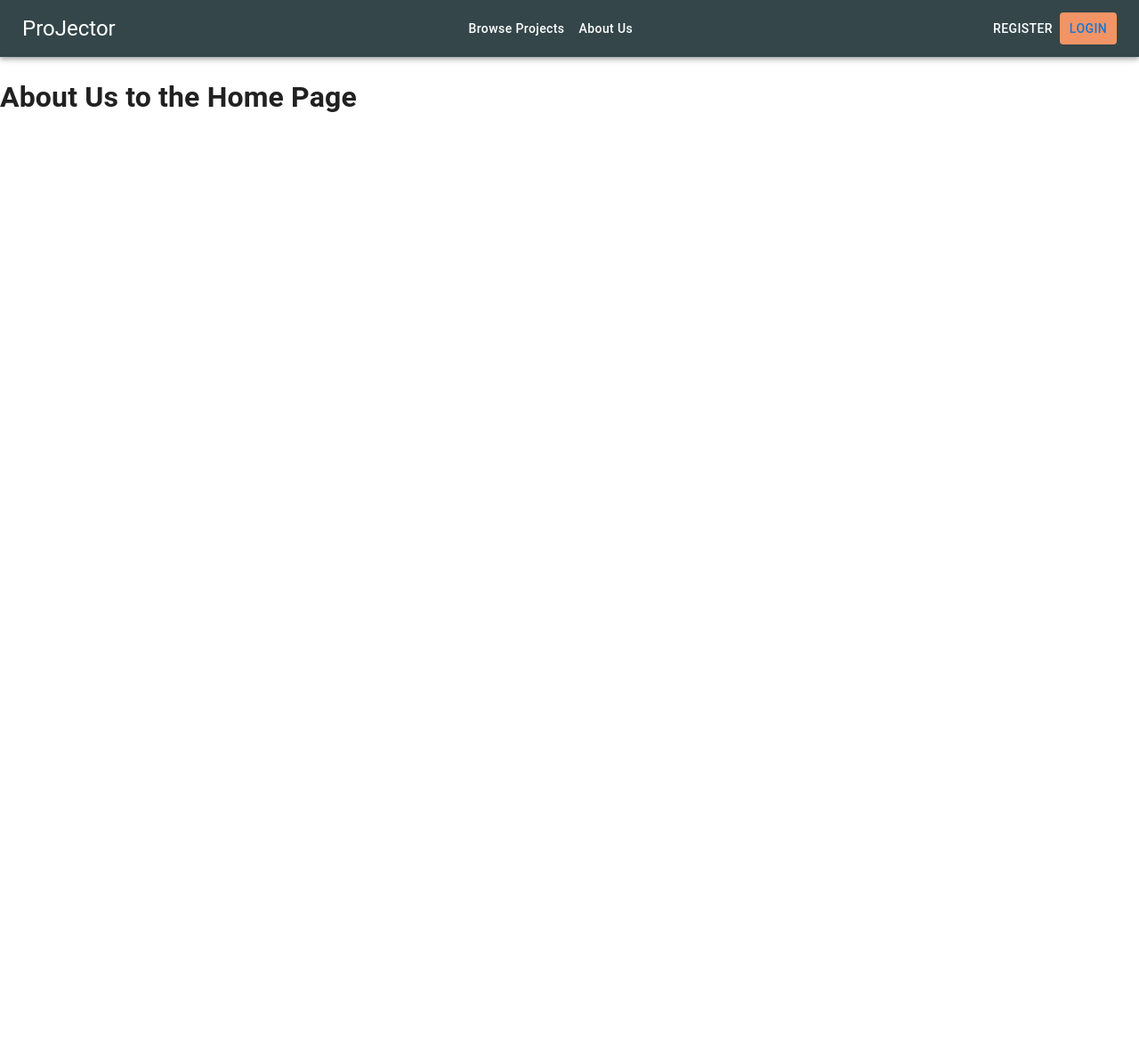
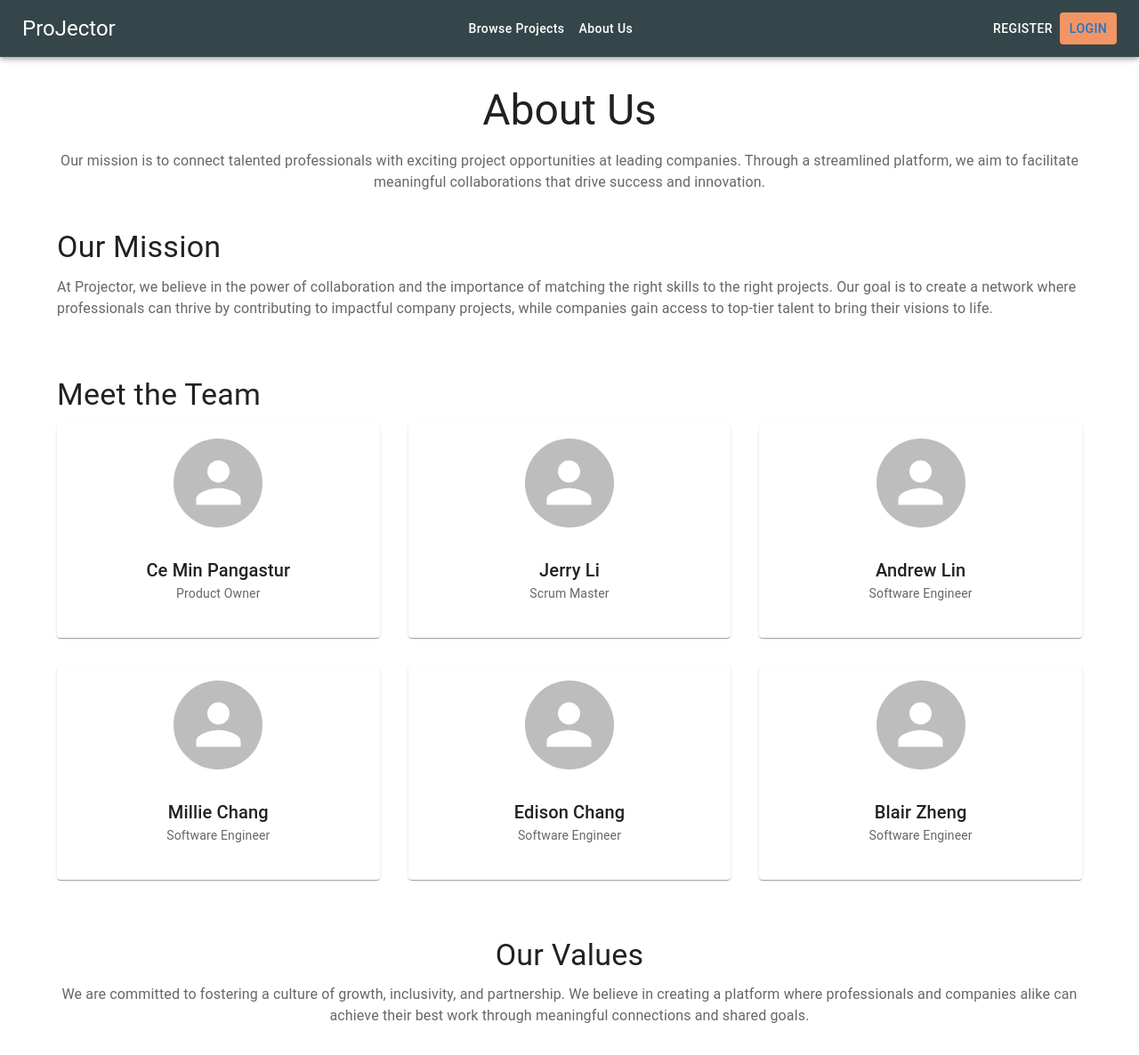
Before and after one commit to Chuanhui-Zheng/Web-Platform-for-Connecting-Professionals-with-Projects, a React (Vite) app in the folder frontend/: page /aboutus in a window 1280 px wide. Shown: the whole page at 89% size. Before the commit the page ends 800 px from the top, so only its background shows below. Built offline with nearby package versions, Linux system fonts and the light colour scheme.

Commit message:
updated about us page

```diff
--- a/frontend/src/pages/AboutUs.jsx
+++ b/frontend/src/pages/AboutUs.jsx
@@ -1,11 +1,76 @@
 import React from 'react';
+import { Container, Typography, Box, Grid, Card, CardContent, CardMedia, Avatar } from '@mui/material';
 
-function AboutUs() {
-    return (
-      <div>
-        <h1>About Us to the Home Page</h1>
-      </div>
-    );
-}
+const teamMembers = [
+  { name: 'Ce Min Pangastur', role: 'Product Owner', image: '' },
+  { name: 'Jerry Li', role: 'Scrum Master', image: '' },
+  { name: 'Andrew Lin', role: 'Software Engineer', image: '' },
+  { name: 'Millie  Chang', role: 'Software Engineer', image: '' },
+  { name: 'Edison Chang', role: 'Software Engineer', image: '' },
+  { name: 'Blair Zheng', role: 'Software Engineer', image: '' },
+];
+
+const AboutUs = () => {
+  return (
+    <Container maxWidth="lg" sx={{ mt: 4, mb: 4 }}>
+      <Box textAlign="center" mb={5}>
+        <Typography variant="h3" component="h1" gutterBottom>
+          About Us
+        </Typography>
+        <Typography variant="body1" color="text.secondary">
+          Our mission is to connect talented professionals with exciting project opportunities at leading companies.
+          Through a streamlined platform, we aim to facilitate meaningful collaborations that drive success and innovation.
+        </Typography>
+      </Box>
+
+      <Box mb={8}>
+        <Typography variant="h4" component="h2" gutterBottom>
+          Our Mission
+        </Typography>
+        <Typography variant="body1" color="text.secondary">
+          At Projector, we believe in the power of collaboration and the importance of matching the right skills to
+          the right projects. Our goal is to create a network where professionals can thrive by contributing to
+          impactful company projects, while companies gain access to top-tier talent to bring their visions to life.
+        </Typography>
+      </Box>
+
+      <Box mb={8}>
+        <Typography variant="h4" component="h2" gutterBottom>
+          Meet the Team
+        </Typography>
+        <Grid container spacing={4}>
+          {teamMembers.map((member, index) => (
+            <Grid item xs={12} sm={6} md={4} key={index}>
+              <Card sx={{ textAlign: 'center', p: 2 }}>
+                <Avatar
+                  src={member.image}
+                  alt={member.name}
+                  sx={{ width: 100, height: 100, margin: '0 auto', mb: 2 }}
+                />
+                <CardContent>
+                  <Typography variant="h6">{member.name}</Typography>
+                  <Typography variant="body2" color="text.secondary">
+                    {member.role}
+                  </Typography>
+                </CardContent>
+              </Card>
+            </Grid>
+          ))}
+        </Grid>
+      </Box>
+
+      <Box textAlign="center" mt={5}>
+        <Typography variant="h4" component="h2" gutterBottom>
+          Our Values
+        </Typography>
+        <Typography variant="body1" color="text.secondary">
+          We are committed to fostering a culture of growth, inclusivity, and partnership. We believe in creating
+          a platform where professionals and companies alike can achieve their best work through meaningful connections
+          and shared goals.
+        </Typography>
+      </Box>
+    </Container>
+  );
+};
 
 export default AboutUs;
```
